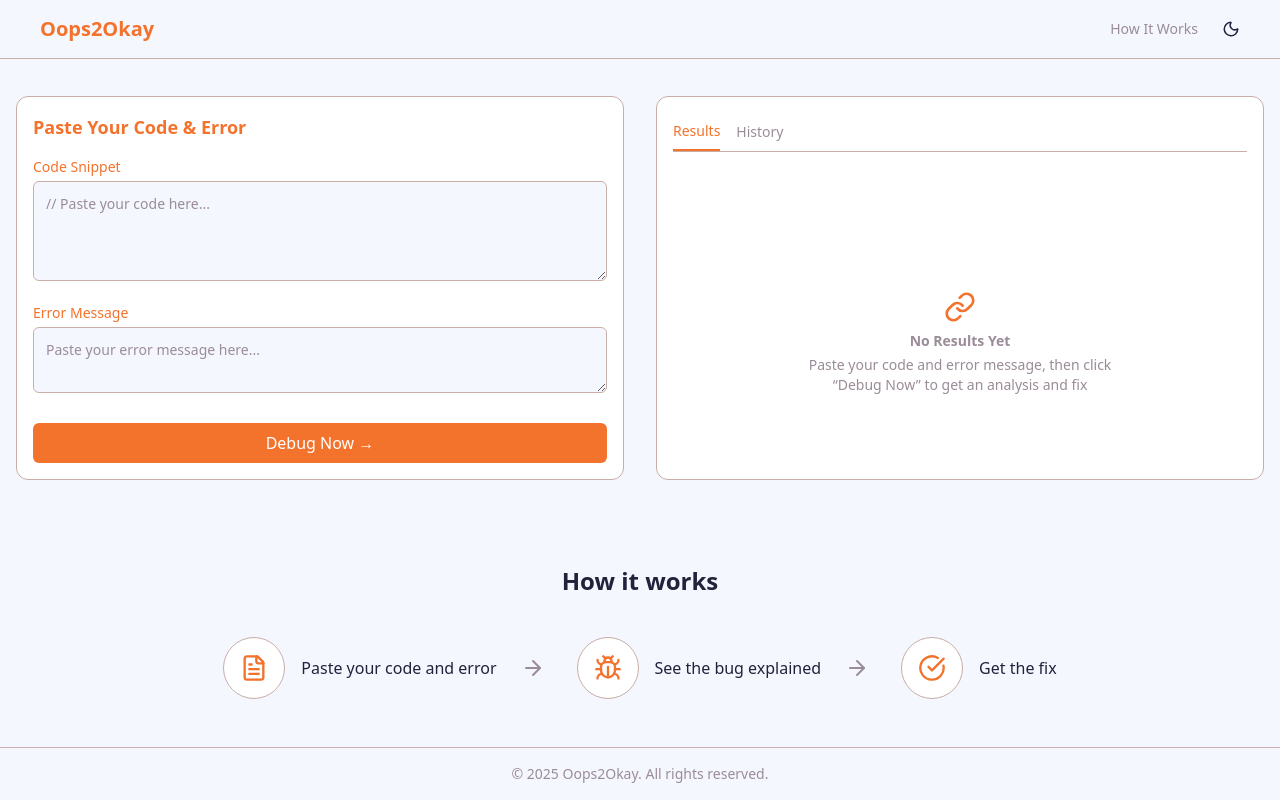
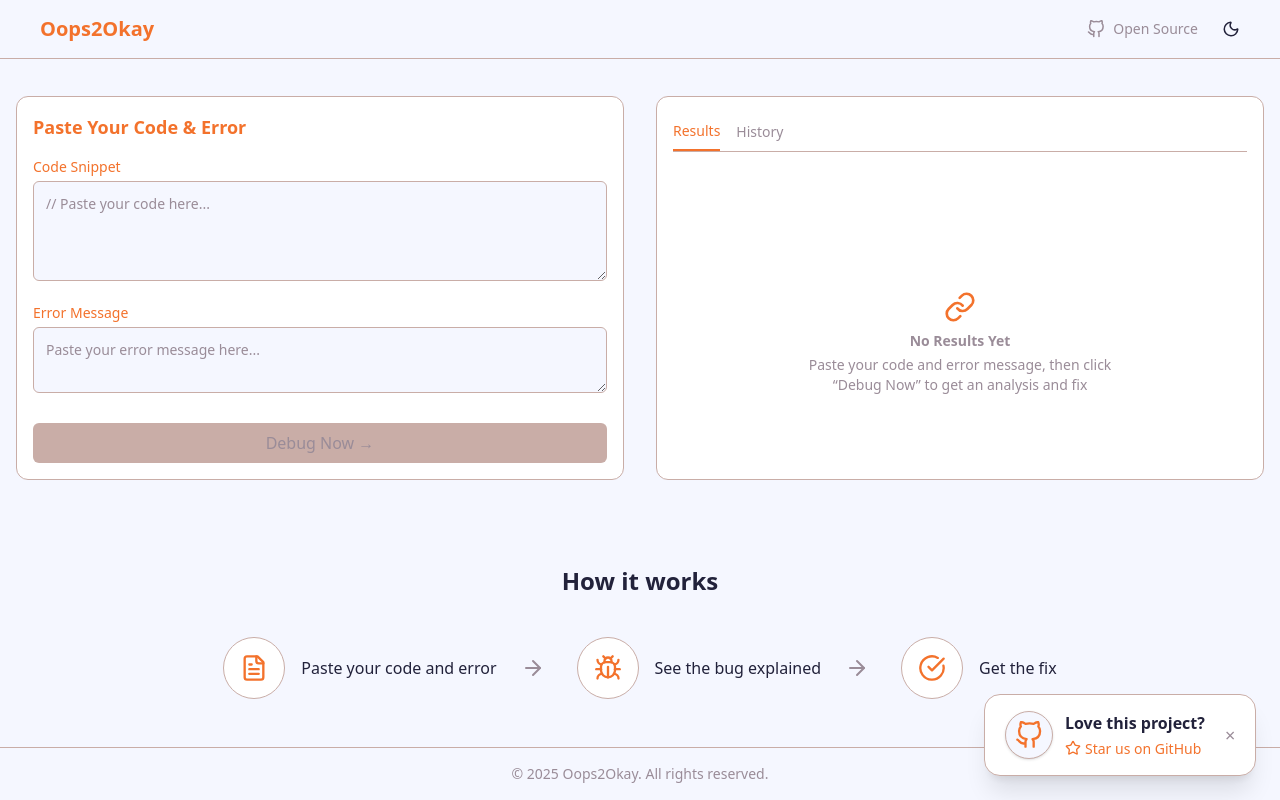
Before and after one commit to praveenr-CodeCrafter/oops2okay, a React (Vite) app in the folder client/: page / in a window 1280 px wide. Built offline with nearby package versions, Linux system fonts and the light colour scheme; no server answers.

Commit message:
added githubpopup file and made few changes in the UI

```diff
--- a/client/package.json
+++ b/client/package.json
@@ -11,6 +11,7 @@
   },
   "dependencies": {
     "@tailwindcss/vite": "^4.1.8",
+    "axios": "^1.9.0",
     "lucide-react": "^0.513.0",
     "react": "^19.1.0",
     "react-dom": "^19.1.0",
--- a/client/src/App.jsx
+++ b/client/src/App.jsx
@@ -4,6 +4,7 @@ import Header from './components/Header.jsx'
 import Footer from './components/Footer.jsx'
 import MainComponent from './components/MainComponent.jsx'
 import HowItWorksSection from './components/HowItWorksSection.jsx'
+import GithubPopup from './components/GithubPopup.jsx'
 
 function App() {
 
@@ -15,8 +16,8 @@ function App() {
         <HowItWorksSection />
       </div>
       <Footer />
+      <GithubPopup />
     </div>
-
   )
 }
 
--- /dev/null
+++ b/client/src/components/GithubPopup.jsx
@@ -0,0 +1,58 @@
+import { useState, useEffect } from "react";
+import { Star } from "lucide-react";
+import { FiGithub } from "react-icons/fi";
+
+export default function GithubPopup() {
+  const [visible, setVisible] = useState(true);
+
+
+  useEffect(() => {
+    const timer = setTimeout(() => setVisible(false), 12000);
+    return () => clearTimeout(timer);
+  }, []);
+
+  if (!visible) return null;
+
+  return (
+    <div
+      className="fixed bottom-6 right-6 z-50 flex items-center gap-3 px-5 py-4 rounded-2xl shadow-xl border bg-[var(--color-panel)] border-[var(--color-border)] animate-slide-in"
+      style={{ minWidth: 270, maxWidth: 340 }}
+    >
+      <div className="flex items-center justify-center w-12 h-12 rounded-full bg-[var(--color-bg)] border border-[var(--color-border)] shadow-sm">
+        <FiGithub size={28} className="text-[var(--color-accent)]" />
+      </div>
+      <div className="flex-1 flex flex-col">
+        <span className="font-semibold text-[var(--color-text)] text-base mb-1">
+          Love this project?
+        </span>
+        <a
+          href="https://github.com/praveenr-CodeCrafter/oops2okay"
+          target="_blank"
+          rel="noopener noreferrer"
+          className="inline-flex items-center gap-1 text-[var(--color-accent)] hover:underline text-sm font-medium"
+        >
+          <Star size={16} className="mb-[2px]" />
+          Star us on GitHub
+        </a>
+      </div>
+      <button
+        onClick={() => setVisible(false)}
+        className="ml-2 text-[var(--color-muted)] hover:text-[var(--color-accent)] text-lg transition"
+        aria-label="Close"
+      >
+        ×
+      </button>
+
+      {/* Animation CSS */}
+      <style>{`
+        @keyframes slide-in {
+          from { opacity: 0; transform: translateY(40px) scale(0.96);}
+          to { opacity: 1; transform: translateY(0) scale(1);}
+        }
+        .animate-slide-in {
+          animation: slide-in 0.5s cubic-bezier(.42,0,.58,1) both;
+        }
+      `}</style>
+    </div>
+  );
+}
--- a/client/src/components/Header.jsx
+++ b/client/src/components/Header.jsx
@@ -1,14 +1,24 @@
 import { useState, useEffect } from "react";
+import axios from "axios";
 import { Sun, Moon, Menu, X } from "lucide-react";
+import { FiGithub } from "react-icons/fi";
 
 export default function Header() {
     const [theme, setTheme] = useState(localStorage.getItem("theme") || "light");
     const [menuOpen, setMenuOpen] = useState(false);
+    const [stars, setStars] = useState(null);
 
     useEffect(() => {
         document.documentElement.classList.toggle("dark", theme === "dark");
         localStorage.setItem("theme", theme);
     }, [theme]);
+
+    useEffect(() => {
+        axios
+        .get("https://api.github.com/repos/praveenr-CodeCrafter/oops2okay")
+        .then((res) => setStars(res.data.stargazers_count))
+        .catch(() => setStars(null));
+    }, []);
 
     const toggleTheme = () => {
         setTheme((prev) => (prev === "dark" ? "light" : "dark"));
@@ -24,11 +34,20 @@ export default function Header() {
 
       <div className="flex items-center gap-4">
         <a
-          href="#how-it-works"
-          className="text-sm font-medium text-[var(--color-muted)] hover:text-[var(--color-text)] transition hidden sm:inline"
+            href="https://github.com/praveenr-CodeCrafter/oops2okay"
+            target="_blank"
+            rel="noopener noreferrer"
+            className="hidden sm:flex items-center gap-1 text-sm font-medium text-[var(--color-muted)] hover:text-[var(--color-text)] transition"
         >
-          How It Works
+            <FiGithub  size={18} className="mr-1" />
+            Open Source
+            {stars !== null && (
+                <span className="ml-1 px-2 py-0.5 rounded bg-[var(--color-panel)] border border-[var(--color-border)] text-[var(--color-accent)] font-semibold inline-flex items-center">
+                    {stars} ★
+                </span>
+            )}
         </a>
+
 
         <button
           onClick={toggleTheme}
--- a/client/src/components/InputSection.jsx
+++ b/client/src/components/InputSection.jsx
@@ -1,25 +1,72 @@
+import { useState } from "react";
+import { X } from "lucide-react";
+
 export default function InputSection() {
+    const [code, setCode] = useState("");
+    const [error, setError] = useState("");
+
+    const isDisabled = code.trim() === "" || error.trim() === "";
+
     return (
         <section className="md:w-1/2 w-full bg-[var(--color-panel)] border border-[var(--color-border)] rounded-xl p-4 flex flex-col h-full">
             <h2 className="text-lg font-semibold mb-4 text-[var(--color-accent)]">Paste Your Code & Error</h2>
 
             <div className="mb-4">
-        <label className="block text-sm font-medium mb-1 text-[var(--color-accent)]">Code Snippet</label>
+                <div className="flex items-center justify-between mb-1">
+                    <label className="block text-sm font-medium text-[var(--color-accent)]">Code Snippet</label>
+                    {code.trim() !== "" && (
+                    <button
+                        type="button"
+                        onClick={() => setCode("")}
+                        className="flex items-center gap-1 text-[var(--color-muted)] text-xs hover:text-[var(--color-text)] focus:outline-none"
+                        style={{ background: "none", border: "none", padding: 0, margin: 0, cursor: "pointer" }}
+                    >
+                        <X size={12} className="relative top-[1px]" />
+                        Clear
+                    </button>
+                    )}
+                </div>
                 <textarea
                     placeholder="// Paste your code here..."
-          className="w-full p-3 rounded-md bg-[var(--color-bg)] border border-[var(--color-border)] text-sm resize-y min-h-[100px]"
+                    value={code}
+                    onChange={e => setCode(e.target.value)}
+                    className="w-full p-3 rounded-md bg-[var(--color-bg)] border border-[var(--color-border)] text-sm resize-y min-h-[100px] text-[var(--color-text)]"
                 />
             </div>
 
             <div className="mb-4">
-        <label className="block text-sm font-medium mb-1 text-[var(--color-accent)]">Error Message</label>
+                <div className="flex items-center justify-between mb-1">
+                    <label className="block text-sm font-medium text-[var(--color-accent)]">
+                    Error Message
+                    </label>
+                    {error.trim() !== "" && (
+                    <button
+                        type="button"
+                        onClick={() => setError("")}
+                        className="flex items-center gap-1 text-[var(--color-muted)] text-xs hover:text-[var(--color-text)] transition focus:outline-none"
+                        style={{ background: "none", border: "none", padding: 0, margin: 0, cursor: "pointer" }}
+                    >
+                        <X size={12} className="relative top-[1px]" />
+                        <span>Clear</span>
+                    </button>
+                    )}
+                </div>
                 <textarea
                     placeholder="Paste your error message here..."
-          className="w-full p-3 rounded-md bg-[var(--color-bg)] border border-[var(--color-border)] text-sm resize-y min-h-[60px]"
+                    value={error}
+                    onChange={e => setError(e.target.value)}
+                    className="w-full p-3 rounded-md bg-[var(--color-bg)] border border-[var(--color-border)] text-sm resize-y min-h-[60px] text-[var(--color-text)]"
                 />
             </div>
 
-      <button className="w-full py-2 mt-2 bg-[var(--color-accent)] hover:opacity-90 text-white rounded-md font-medium transition">
+            <button
+                className={`w-full py-2 mt-2 rounded-md font-medium transition
+                    ${isDisabled
+                    ? "bg-[var(--color-border)] text-[var(--color-muted)] cursor-not-allowed"
+                    : "bg-[var(--color-accent)] hover:opacity-90 text-white"}
+                `}
+                disabled={isDisabled}
+            >
                 Debug Now →
             </button>
         </section>
--- a/client/src/components/ResultSection.jsx
+++ b/client/src/components/ResultSection.jsx
@@ -1,5 +1,6 @@
 import { useState } from "react";
-import { Link as LinkIcon } from "lucide-react";
+// import { Link as LinkIcon } from "lucide-react";
+import { Link as LinkIcon, Clock as ClockIcon } from "lucide-react";
 
 export default function ResultSection() {
     const [activeTab, setActiveTab] = useState("results");
@@ -38,7 +39,14 @@ export default function ResultSection() {
                     <p>Paste your code and error message, then click <br />“Debug Now” to get an analysis and fix</p>
                 </div>
             ) : (
-        <div className="text-sm text-[var(--color-muted)]">No History Yet</div>
+            <div className="flex flex-col h-full">
+                <h3 className="text-base font-semibold mb-6 text-[var(--color-text)]">Recent Debugs</h3>
+                <div className="flex flex-col flex-1 items-center justify-center text-center">
+                    <ClockIcon size={48} className="text-[var(--color-muted)] mb-2" />
+                    <p className="text-[var(--color-muted)] text-sm">No debug history yet</p>
+                </div>
+            </div>
+
             )}
         </section>
     );
```
Also changed, not shown: 1 other file (tests, documents, lock files or other folders). Lines whose indentation alone changed are shown as unchanged.
